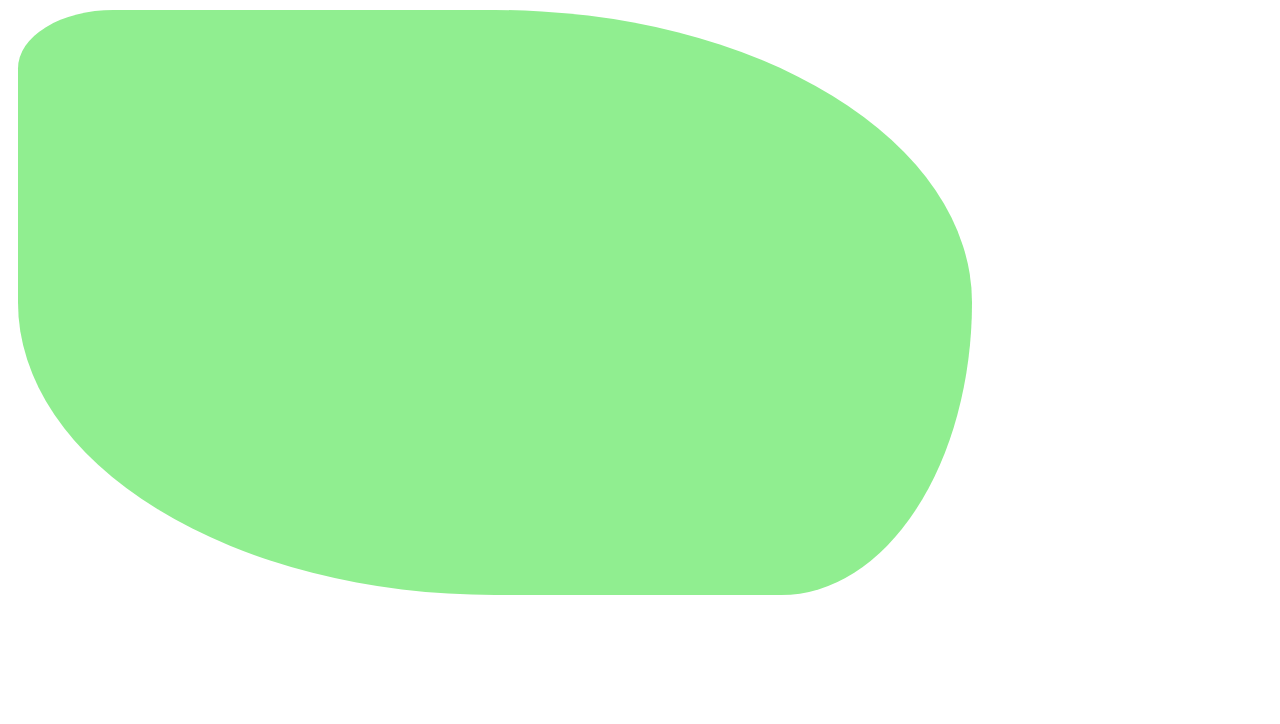
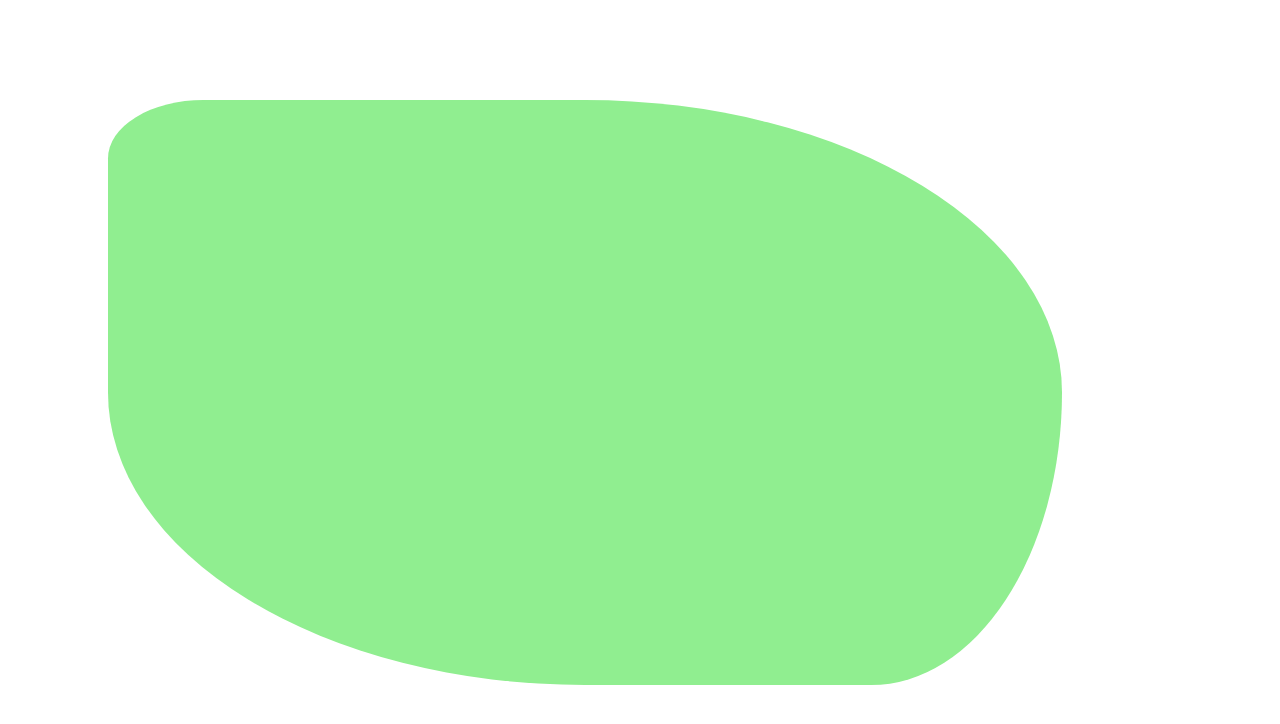
Before and after one commit to dineshad/dineshad.github.io, a plain HTML site: page index.html in a window 1280 px wide. Drawn offline with Linux system fonts and the light colour scheme.

Commit message:
increase margin pg

```diff
--- a/styles.css
+++ b/styles.css
@@ -1,5 +1,5 @@
 .playground{
-  margin: 10px;
+  margin: 100px;
   width:954px ;
   height: 585px ;
   border-radius: 10% 50% 20% 50% / 10% 50% 50% 50%;
```
